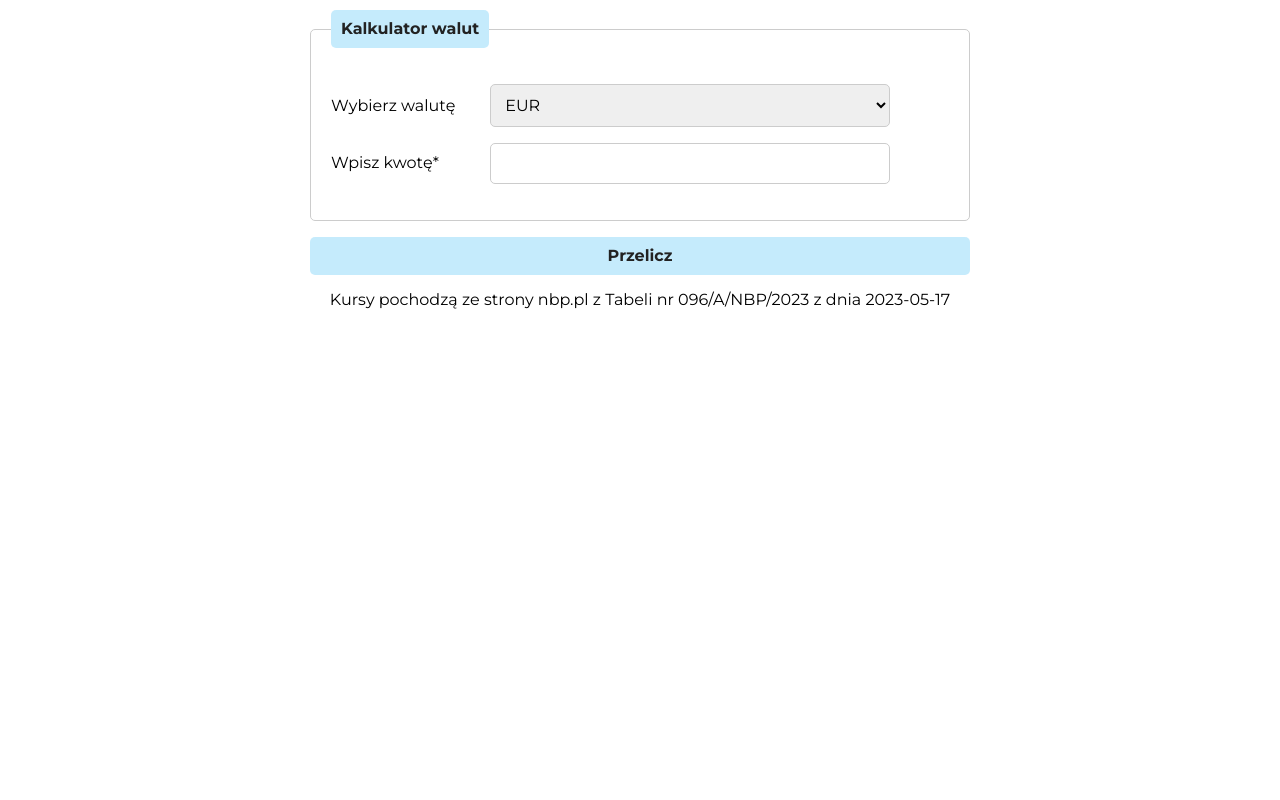
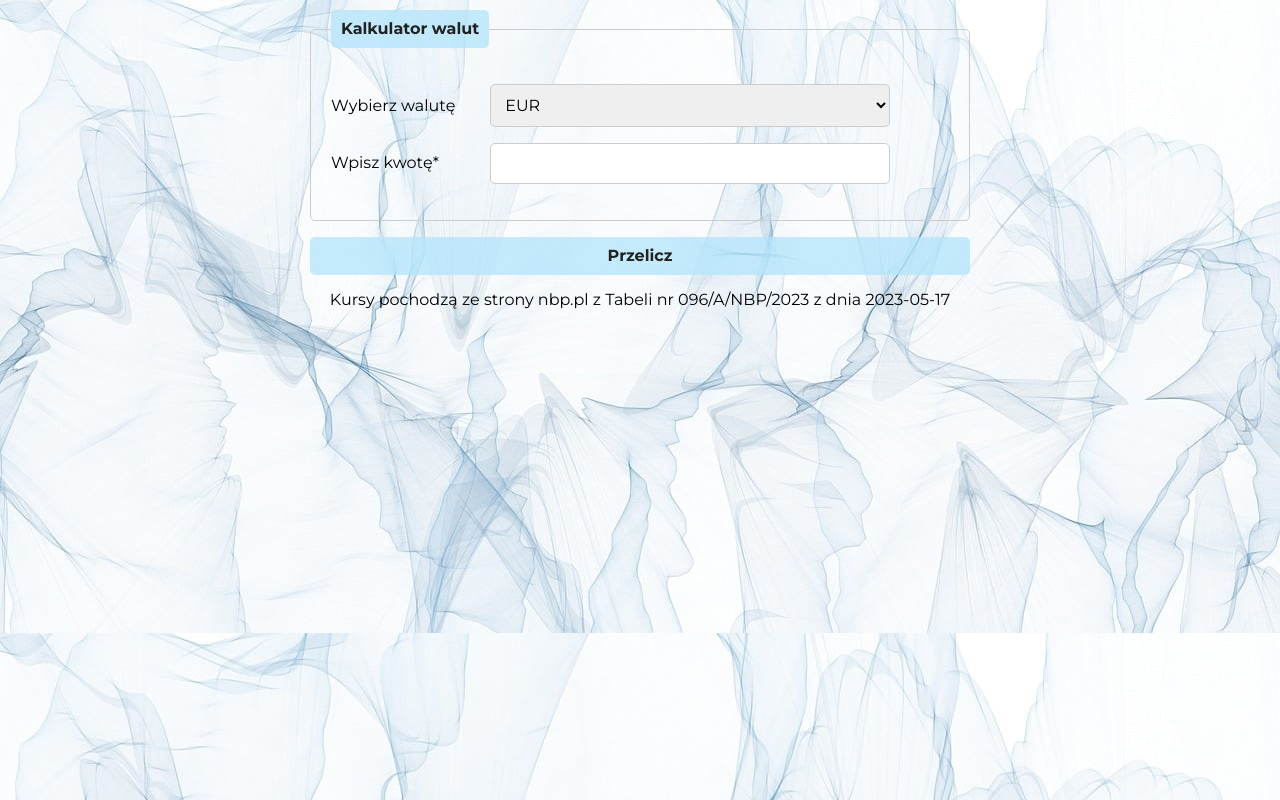
Before and after one commit to kamila-falgowska/currency-converter, a plain HTML site: page index.html in a window 1280 px wide. Drawn offline with nearby package versions, Linux system fonts and the light colour scheme.

Commit message:
background-image added

```diff
--- a/css/style.css
+++ b/css/style.css
@@ -12,4 +12,5 @@ html {
     font-family: 'Montserrat', sans-serif;
     padding: 10px 20px;
     margin: 0 auto;
+    background-image: url("../image/background-1747776_1280.jpg");
 }
```
Also changed, not shown: image/background-1747776_1280.jpg (added).
